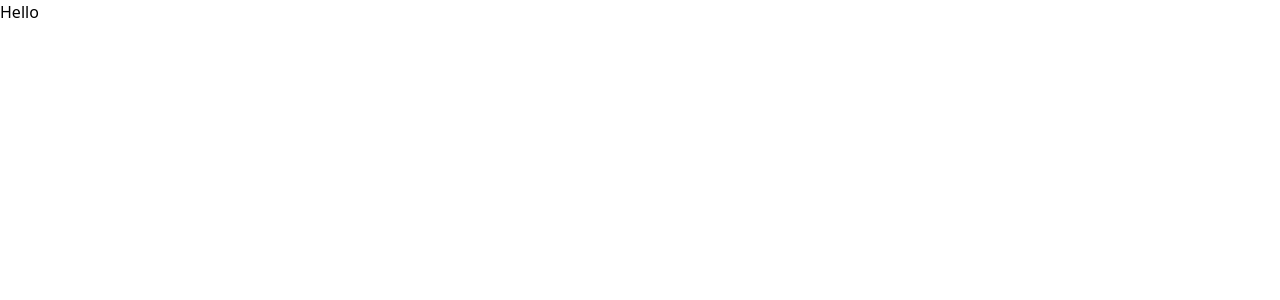
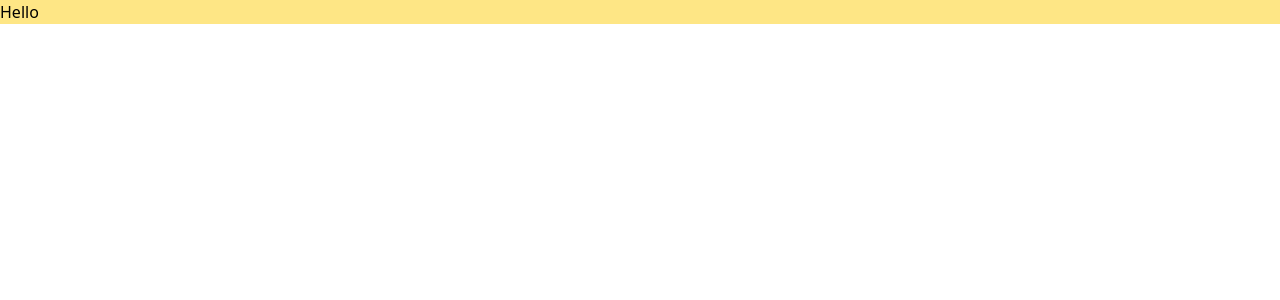
Before and after one commit to Akshat-Srivasta-va/lunacal, a React (Vite) app: page / in a window 1280 px wide. Shown: the top 300 px of the page. Built offline with nearby package versions, Linux system fonts and the light colour scheme.

Commit message:
tailwind testing

```diff
--- a/src/App.jsx
+++ b/src/App.jsx
@@ -2,7 +2,7 @@ import React from 'react'
 
 const App = () => {
   return (
-    <div>Hello</div>
+    <div className='bg-amber-200'>Hello</div>
   )
 }
 
```
